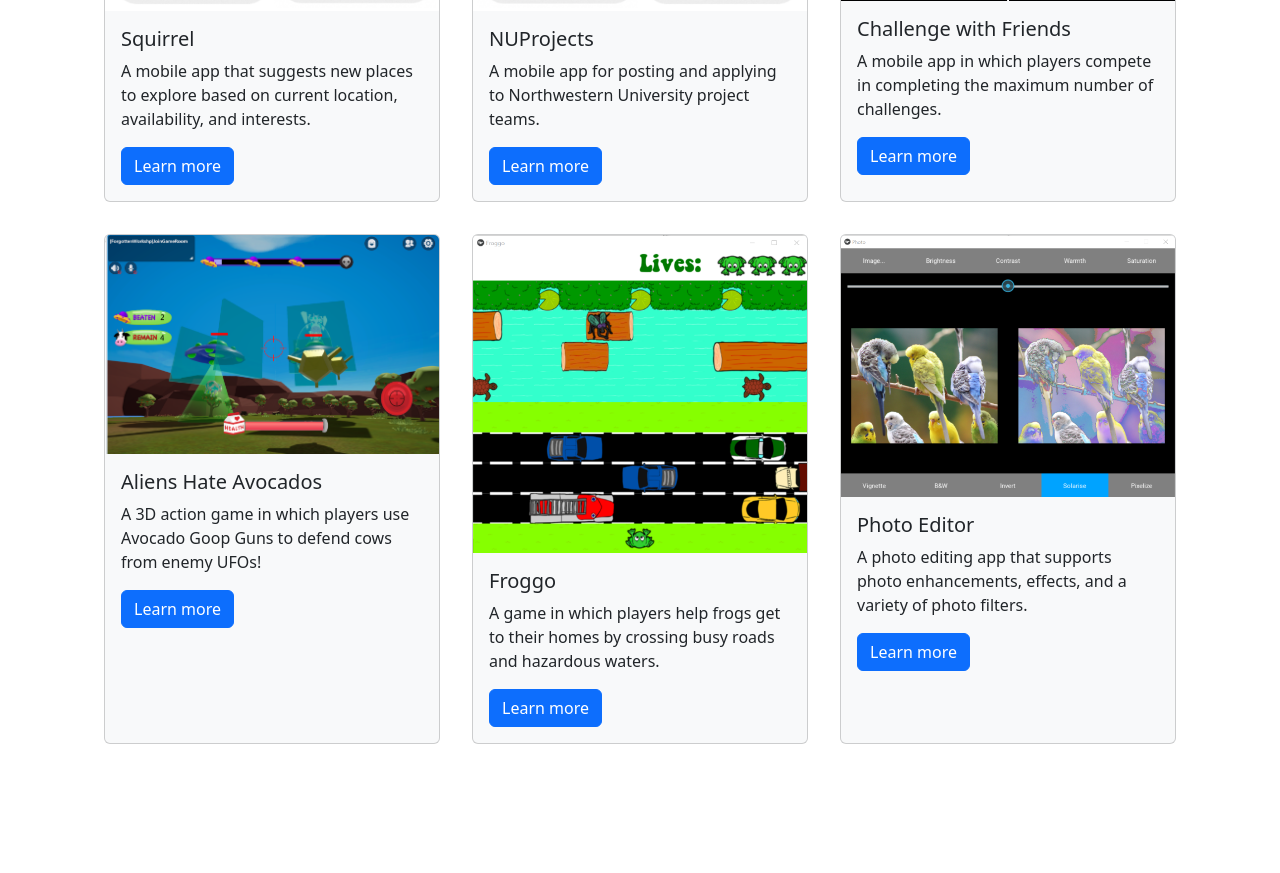
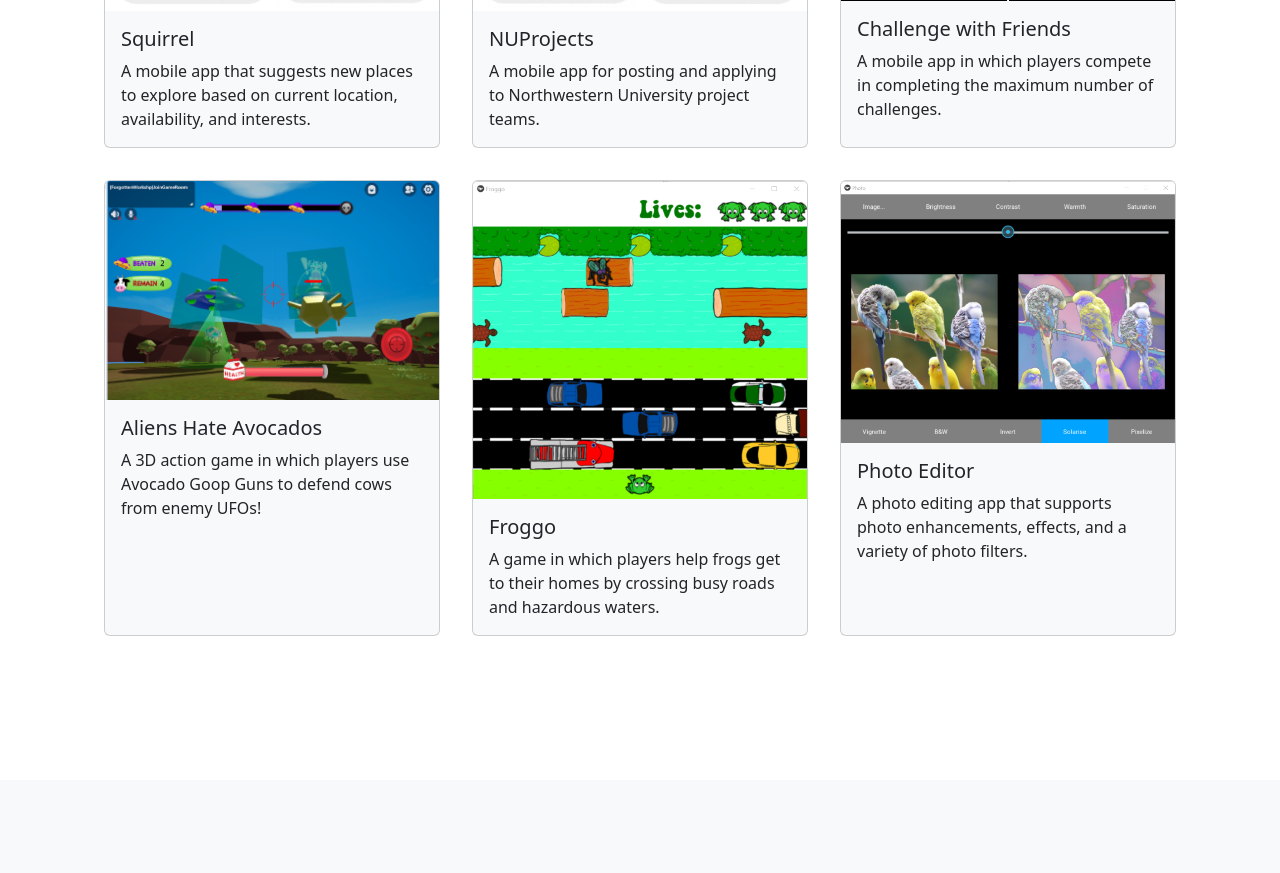
Before and after one commit to lucywbeck/lucywbeck.github.io, a React (Create React App) app: page / in a window 1280 px wide. Shown: the part 3340-4213 px from the top of the page. Built offline with nearby package versions, Linux system fonts and the light colour scheme.

Commit message:
add accessibility

```diff
--- a/src/components/AboutPage/AboutPage.js
+++ b/src/components/AboutPage/AboutPage.js
@@ -18,6 +18,7 @@ export default function AboutPage() {
                     roundedCircle
                     height={"300rem"}
                     width={"300rem"}
+                    alt="Lucy Beck"
                 />
                 <p>Hello, my name is Lucy Beck, and I'm a junior studying computer science at Northwestern University. I'm also an incoming Software Engineer Intern at Dropbox. I grew up in the suburbs of Chicago, and I'm currently living in Evanston, IL. In my free time, I enjoy weight lifting and creating Youtube vidoes.</p>
             </div>
--- a/src/components/ContactPage/ContactPage.js
+++ b/src/components/ContactPage/ContactPage.js
@@ -20,11 +20,11 @@ function ContactForm() {
                         <Form.Label >Name</Form.Label>
                         <Form.Control
                             placeholder="Enter name"
-                            type="text"
                             value={name}
                             onChange={({target:{value}}) => setName(value)}
                             required
                             name="name" // for formspree
+                            aria-label="name"
                         />
                     </Form.Group>
 
@@ -50,6 +50,7 @@ function ContactForm() {
                             onChange={({target:{value}}) => setSubject(value)}
                             required
                             name="subject" // for formspree
+                            aria-label="subject"
                         />
                         <Form.Text className="text-muted">
                         </Form.Text>
@@ -65,6 +66,7 @@ function ContactForm() {
                             onChange={({target:{value}}) => setMessage(value)}
                             required
                             name="message" // for formspree
+                            aria-label="message"
                         />
                         <Form.Text className="text-muted">
                         </Form.Text>
--- a/src/components/PortfolioPage/PortfolioPage.js
+++ b/src/components/PortfolioPage/PortfolioPage.js
@@ -15,67 +15,67 @@ export default function PortfolioPage() {
                 <h1>Portfolio</h1>
                 <div className="portfolio-container">
                     <Card bg="light">
-                        <Card.Img variant="top" src={image4} />
+                        <Card.Img variant="top" src={image4} alt="Squirrel" />
                         <Card.Body>
                             <Card.Title>Squirrel</Card.Title>
                             <Card.Text>
                             A mobile app that suggests new places to explore based on current location, availability, and interests.
                             </Card.Text>
-                            <Button variant="primary">Learn more</Button>
+                            {/* <Button variant="primary">Learn more</Button> */}
                         </Card.Body>
                     </Card>
 
                     <Card bg="light">
-                        <Card.Img variant="top" src={image3} />
+                        <Card.Img variant="top" src={image3} alt="NUProjects" />
                         <Card.Body>
                             <Card.Title>NUProjects</Card.Title>
                             <Card.Text>
                             A mobile app for posting and applying to Northwestern University project teams.
                             </Card.Text>
-                            <Button variant="primary">Learn more</Button>
+                            {/* <Button variant="primary">Learn more</Button> */}
                         </Card.Body>
                     </Card>
 
                     <Card bg="light">
-                        <Card.Img variant="top" src={image2} />
+                        <Card.Img variant="top" src={image2} alt="Challenge with Friends" />
                         <Card.Body>
                             <Card.Title>Challenge with Friends</Card.Title>
                             <Card.Text>
                             A mobile app in which players compete in completing the maximum number of challenges.
                             </Card.Text>
-                            <Button variant="primary">Learn more</Button>
+                            {/* <Button variant="primary">Learn more</Button> */}
                         </Card.Body>
                     </Card>
 
                     <Card bg="light">
-                        <Card.Img variant="top" src={image15} />
+                        <Card.Img variant="top" src={image15} alt="Aliens Hate Avocados" />
                         <Card.Body>
                             <Card.Title>Aliens Hate Avocados</Card.Title>
                             <Card.Text>
                             A 3D action game in which players use Avocado Goop Guns to defend cows from enemy UFOs!                            </Card.Text>
-                            <Button variant="primary">Learn more</Button>
+                            {/* <Button variant="primary">Learn more</Button> */}
                         </Card.Body>
                     </Card>
 
                     <Card bg="light">
-                        <Card.Img variant="top" src={image1} />
+                        <Card.Img variant="top" src={image1}alt="Froggo" />
                         <Card.Body>
                             <Card.Title>Froggo</Card.Title>
                             <Card.Text>
                             A game in which players help frogs get to their homes by crossing busy roads and hazardous waters.
                             </Card.Text>
-                            <Button variant="primary">Learn more</Button>
+                            {/* <Button variant="primary">Learn more</Button> */}
                         </Card.Body>
                     </Card>
 
                     <Card bg="light">
-                        <Card.Img variant="top" src={image0} />
+                        <Card.Img variant="top" src={image0} alt="Photo Editor" />
                         <Card.Body>
                             <Card.Title>Photo Editor</Card.Title>
                             <Card.Text>
                             A photo editing app that supports photo enhancements, effects, and a variety of photo filters.
                             </Card.Text>
-                            <Button variant="primary">Learn more</Button>
+                            {/* <Button variant="primary">Learn more</Button> */}
                         </Card.Body>
                     </Card>
                 </div>
```
